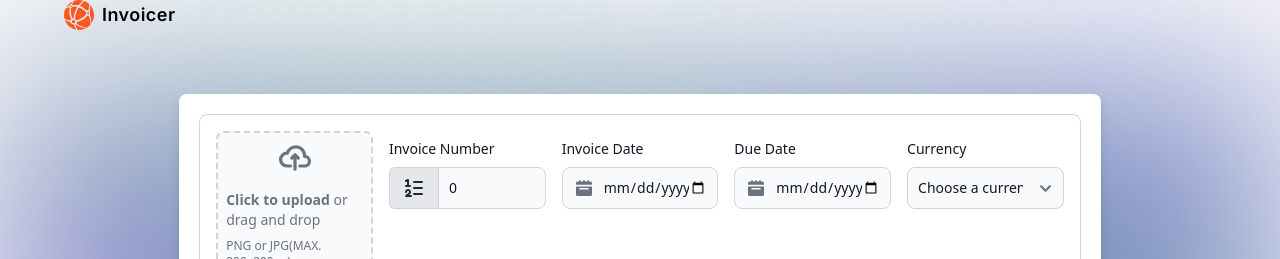
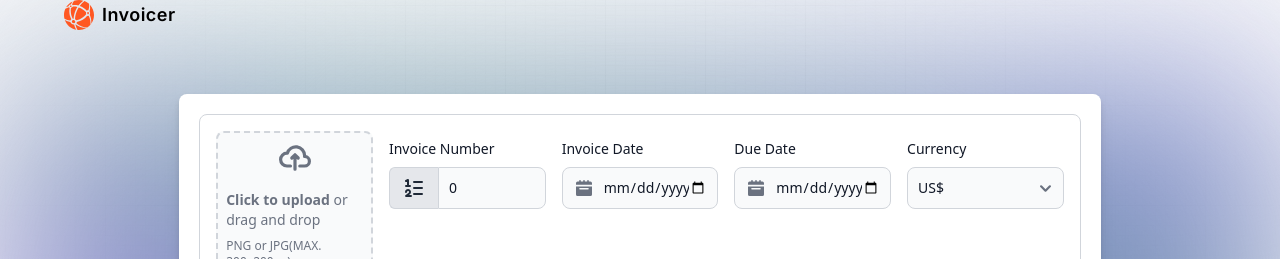
Before and after one commit to emmanuelkumah/invoicer, a Next.js app: page /dashboard in a window 1280 px wide. Shown: the top 259 px of the page. Built offline with nearby package versions, Linux system fonts and the light colour scheme.

Commit message:
Feat: Complete event listers for invoice items

```diff
--- a/components/Form.tsx
+++ b/components/Form.tsx
@@ -12,6 +12,9 @@ import { useState, useRef } from "react";
 
 const Form = () => {
   const [invNumber, setInvNumber] = useState(0);
+  const [invDate, setInvDate] = useState("");
+  const [dueDate, setDueDate] = useState("");
+  const [selectedCurrency, setSelectedCurrency] = useState("$");
   const [selectedImage, setSelectedImage] = useState<File | null>(null);
 
   const getLogo = (file: File) => {
@@ -41,9 +44,12 @@ const Form = () => {
         )}
         <InvoiceNumber invNumber={invNumber} setInvNumber={setInvNumber} />
 
-        <InvoiceDate />
-        <InvoiceDueDate />
-        <InvoiceCurrency />
+        <InvoiceDate invDate={invDate} setInvDate={setInvDate} />
+        <InvoiceDueDate dueDate={dueDate} setDueDate={setDueDate} />
+        <InvoiceCurrency
+          selectedCurrency={selectedCurrency}
+          setSelectedCurrency={setSelectedCurrency}
+        />
       </section>
       <section>
         <h3 className="mt-9 pb-2">Business Details</h3>
--- a/components/FormFields/InvoiceCurrency.tsx
+++ b/components/FormFields/InvoiceCurrency.tsx
@@ -1,6 +1,14 @@
 import React from "react";
 
-const InvoiceCurrency = () => {
+interface CurrencyProps {
+  selectedCurrency: string;
+  setSelectedCurrency: React.Dispatch<React.SetStateAction<string>>;
+}
+
+const InvoiceCurrency: React.FC<CurrencyProps> = ({
+  selectedCurrency,
+  setSelectedCurrency,
+}) => {
   return (
     <section className="my-2">
       <label
@@ -12,6 +20,8 @@ const InvoiceCurrency = () => {
       <select
         id="currency"
         className="bg-gray-50 border border-gray-300 text-gray-900 text-sm rounded-lg focus:ring-blue-500 focus:border-blue-500 block w-full p-2.5 dark:bg-gray-700 dark:border-gray-600 dark:placeholder-gray-400 dark:text-white dark:focus:ring-blue-500 dark:focus:border-blue-500"
+        value={selectedCurrency}
+        onChange={(e) => setSelectedCurrency(e.target.value)}
       >
         <option defaultValue="GH₵">Choose a currency</option>
         <option value="$">US$</option>
--- a/components/FormFields/InvoiceDate.tsx
+++ b/components/FormFields/InvoiceDate.tsx
@@ -1,6 +1,10 @@
 import React from "react";
 
-const InvoiceDate = () => {
+interface DateProps {
+  invDate: string;
+  setInvDate: React.Dispatch<React.SetStateAction<string>>;
+}
+const InvoiceDate: React.FC<DateProps> = ({ invDate, setInvDate }) => {
   return (
     <section className="my-2">
       <label
@@ -24,9 +28,13 @@ const InvoiceDate = () => {
         </div>
         <input
           type="date"
+          min="2024-01-31"
+          step="1"
           className="bg-gray-50 border border-gray-300 text-gray-900 text-sm rounded-lg focus:ring-blue-500 focus:border-blue-500 block w-full ps-10 p-2.5 dark:bg-gray-700 dark:border-gray-600 dark:placeholder-gray-400 dark:text-white dark:focus:ring-blue-500 dark:focus:border-blue-500"
           placeholder="Select date"
           id="invoiceDate"
+          value={invDate}
+          onChange={(event) => setInvDate(event?.target.value)}
         />
       </div>
     </section>
--- a/components/FormFields/InvoiceDueDate.tsx
+++ b/components/FormFields/InvoiceDueDate.tsx
@@ -1,6 +1,11 @@
 import React from "react";
 
-const InvoiceDueDate = () => {
+interface DueDateProps {
+  dueDate: string;
+  setDueDate: React.Dispatch<React.SetStateAction<string>>;
+}
+
+const InvoiceDueDate: React.FC<DueDateProps> = ({ dueDate, setDueDate }) => {
   return (
     <section className="my-2">
       <label
@@ -24,9 +29,13 @@ const InvoiceDueDate = () => {
         </div>
         <input
           type="date"
+          min="2024-01-31"
+          step="1"
           className="bg-gray-50 border border-gray-300 text-gray-900 text-sm rounded-lg focus:ring-blue-500 focus:border-blue-500 block w-full ps-10 p-2.5 dark:bg-gray-700 dark:border-gray-600 dark:placeholder-gray-400 dark:text-white dark:focus:ring-blue-500 dark:focus:border-blue-500"
           placeholder="Select due date"
           id="invoiceDueDate"
+          value={dueDate}
+          onChange={(event) => setDueDate(event.target.value)}
         />
       </div>
     </section>
--- a/components/FormFields/InvoiceNumber.tsx
+++ b/components/FormFields/InvoiceNumber.tsx
@@ -35,6 +35,8 @@ const InvoiceNumber: React.FC<ChildProps> = ({ invNumber, setInvNumber }) => {
         </span>
         <input
           type="number"
+          min="0"
+          step="1"
           id="number-input"
           className="rounded-none rounded-e-lg bg-gray-50 border border-gray-300 text-gray-900 focus:ring-blue-500 focus:border-blue-500 block flex-1 min-w-0 w-full text-sm p-2.5  dark:bg-gray-700 dark:border-gray-600 dark:placeholder-gray-400 dark:text-white dark:focus:ring-blue-500 dark:focus:border-blue-500"
           placeholder="1"
```
